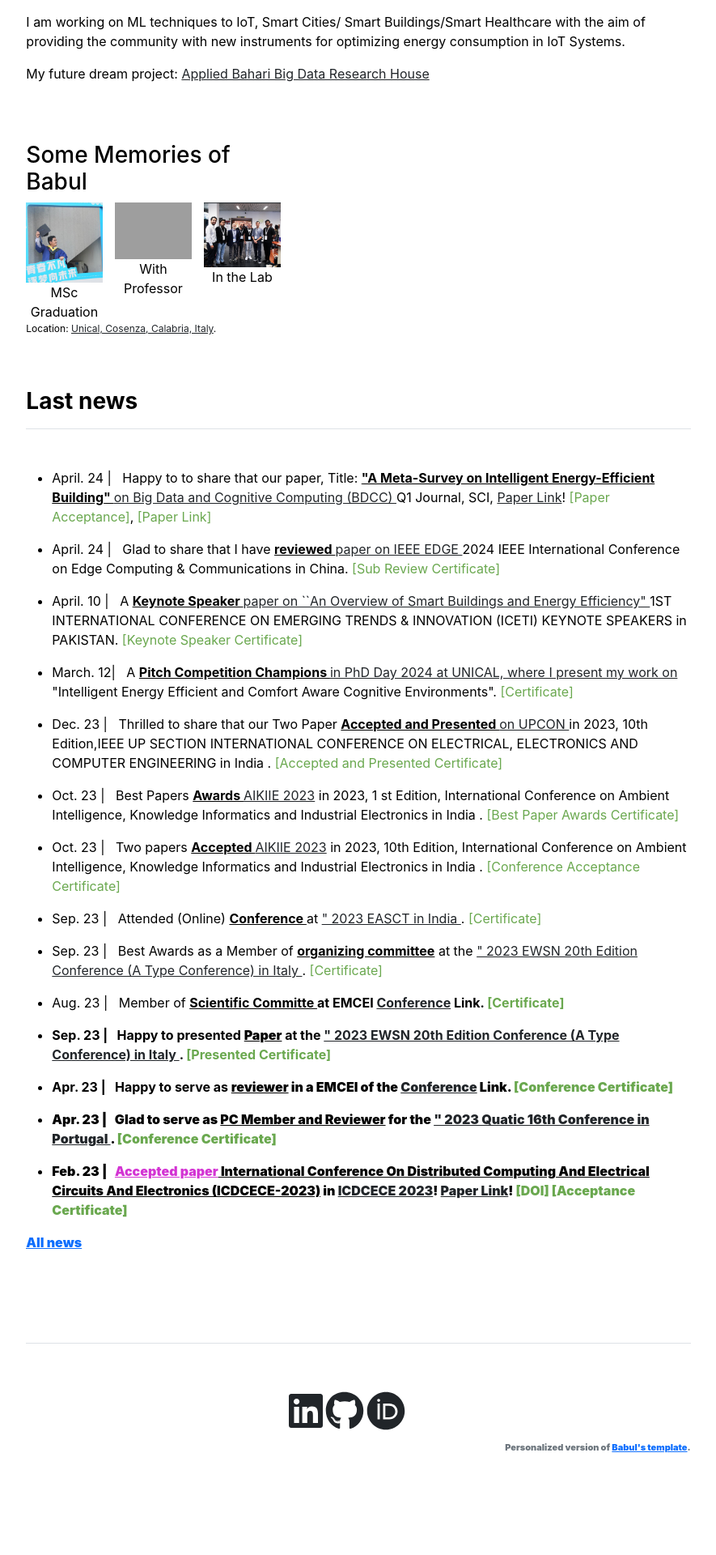
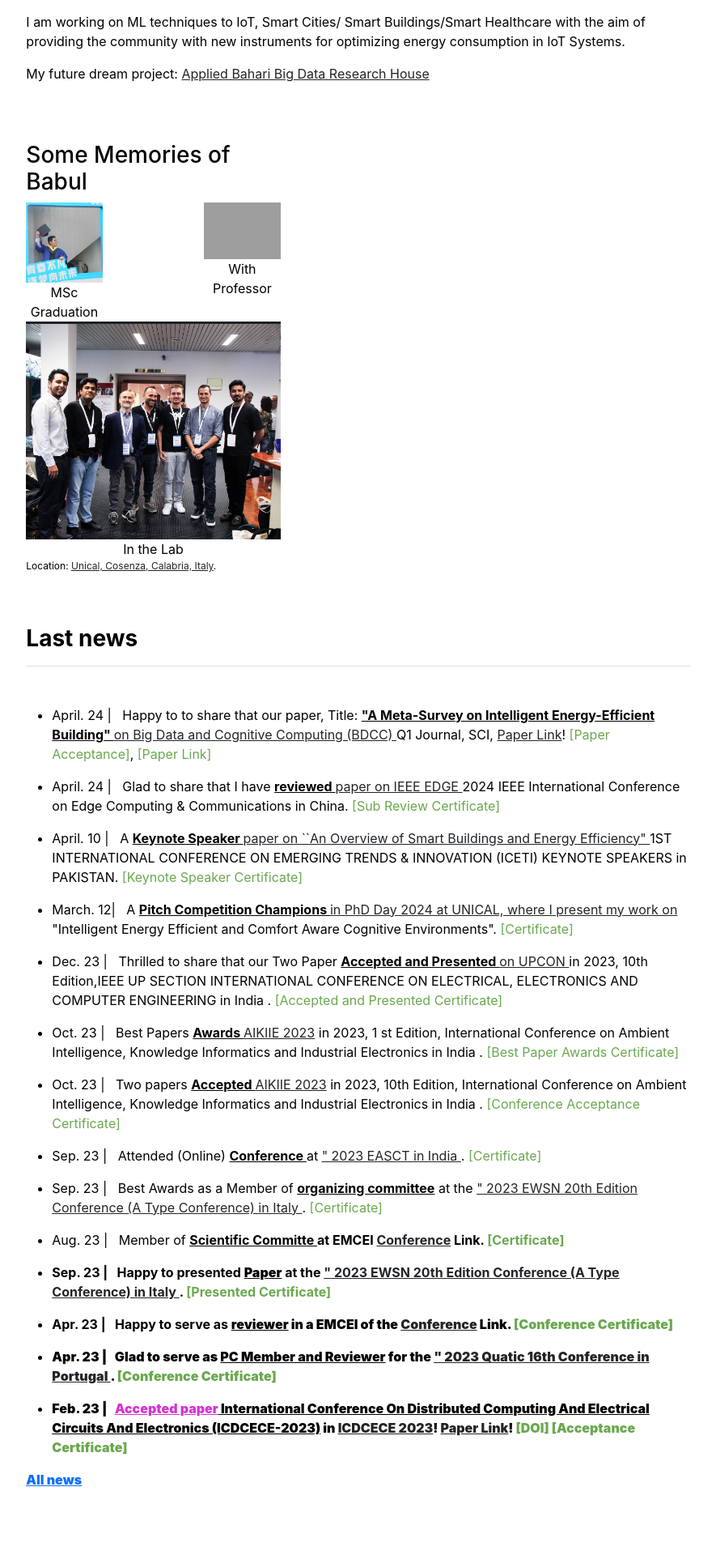
Before and after one commit to babulcseian/babulcseian.github.io, a Jekyll site: the page built from index.md, in a window 1280 px wide. Shown: the part 856-2776 px from the top of the page at 81% size, without its empty margins (197-1082 px from the left). Built offline with Jekyll 4.4.1, drawn with Linux system fonts in a browser that asks for light colours; a style sheet for code colours, icons or effects is not loaded.

Commit message:
Update home.html

```diff
--- a/_layouts/home.html
+++ b/_layouts/home.html
@@ -46,7 +46,7 @@ My future dream project: <a class="other" href='https://babulcseian.github.io/la
             <img src="{{ site.github.url }}/assets/img/Md Babul Islam with Prof.jpg" alt="Home" width="100%">
             <figcaption>With Professor</figcaption>
         </figure>
-        <figure style="width: 30%; text-align: center; margin: 0;">
+        <figure style="width: 100%; text-align: center; margin: 0;">
             <img src="{{ site.github.url }}/assets/img/Md Babul Islam Lab.jpg" alt="Home" width="100%">
             <figcaption>In the Lab</figcaption>
         </figure>
```
